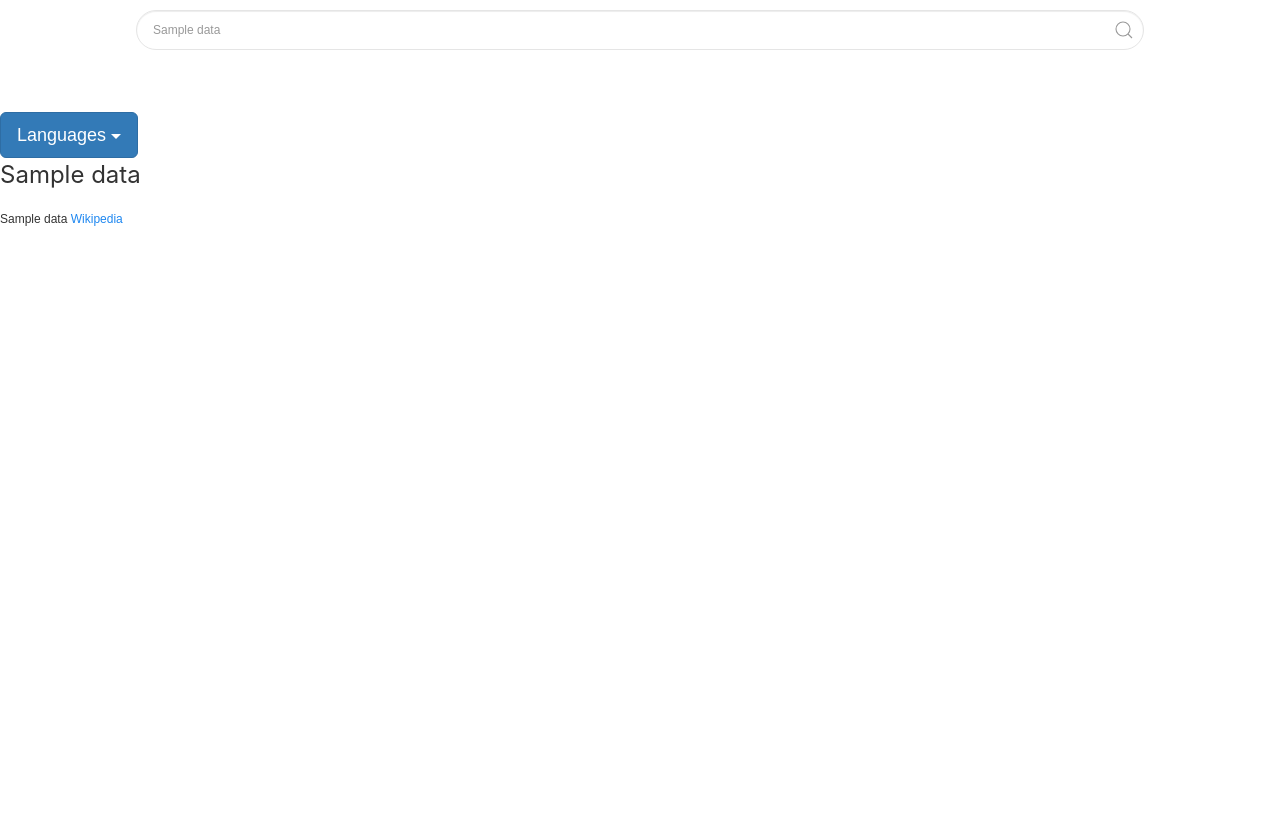
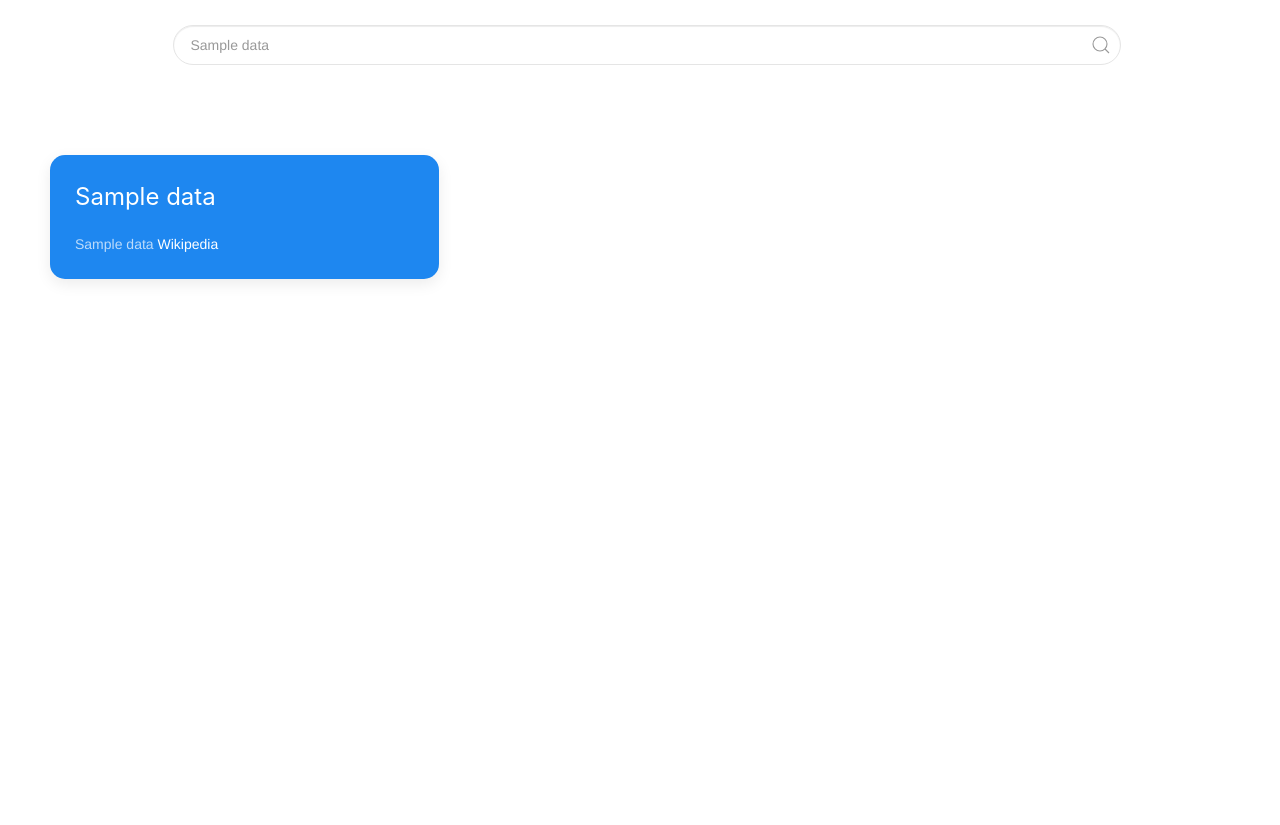
Before and after one commit to AsishKakumanu/CSE535-Information-Retrieval, a Flask app: template app/templates/resultsPage.html in a window 1280 px wide. Before the commit the page ends 226 px from the top, so only its background shows below. Run offline with Flask 2, Linux system fonts and the light colour scheme; the template is opened without the code that fills it: most values are stand-ins (such as "Sample title", 1, 10 or a date in 2020); some libraries are stand-ins or nearby versions.

Commit message:
resultsPage
Added Cards to resultPage

```diff
--- a/app/templates/resultsPage.html
+++ b/app/templates/resultsPage.html
@@ -12,9 +12,23 @@
     <title>Test</title>
     <link rel="stylesheet" type="text/css" href="https://maxcdn.bootstrapcdn.com/bootstrap/3.3.5/css/bootstrap.min.css">
     <link rel="stylesheet" href="/static/css/uikit.min.css" type="text/css">
-    <link rel="stylesheet" href="/static/css/main.css" type="text/css">
+    <style>
+        html,body{
+background-color: #fff;
+width : calc(100vw);
+height: calc(100vh);
+max-width: 99%;
+padding-left: 20px;
+        }
+        #data{
+            text-align : justify;
+            margin: 10px;
+        }
 
-    <style>
+        #content{
+text-align : justify;
+margin: 10px;
+        }
         .jumbotron {
         background-color: #2E2D88;
         color: white;
@@ -44,13 +58,15 @@ text-indent: 10px
 
         .main-div {
         text-align: center;
-margin: 10px;
+        margin: 15px;
+        margin-top: 25px;
         }
 
         .form {
         width: calc(100% - 20%)
         }
     </style>
+
 
 </head>
 
@@ -67,7 +83,7 @@ width: calc(100% - 20%)
         </div>
     </div>
     <br> <br> <br>
-    <div class="dropdown">
+    <!-- <div class="dropdown">
         <button class="btn btn-primary dropdown-toggle btn-lg" type="button" id="dropdownMenu1" data-toggle="dropdown"
             aria-haspopup="true" aria-expanded="true"> Languages <span class="caret"></span></button>
         <ul class="dropdown-menu">
@@ -77,18 +93,25 @@ width: calc(100% - 20%)
             <li><a href="#">Spanish</a></li>
             <li><a href="#">Thai</a></li>
         </ul>
-    </div>
-    <div id="data" style="float:left; width:30%;">
+    </div> -->
+    <div id="data" style="float:left; width:32%;">
+        <div class="uk-card uk-card-primary uk-card-hover uk-light" style="margin-bottom:20px; border-radius:15px;">
+            <div style="padding: 25px;">
                 <a href={{data[2]}}>
                     <h3>{{data[0]}}</h3>
                 </a>
                 {{data[1]}}
                 <a href={{data[2]}}>Wikipedia</a>
             </div>
-    <div id='content' style="float:right; width:70%; ">
+        </div>
+    </div>
+    <div id='content' style="float:right; width:65%; ">
+        <div>
             {% for dict_item in range(3, data|length) %}
             <div class='messagecontainer'>
                 {% for key, value in data[dict_item].items() %}
+                <div class="uk-card uk-card-small uk-card-default uk-card-hover" style="border-radius:15px;">
+                    <div style="padding: 15px;">
                         <div class="username">
                             {{value[1]}}
                         </div>
@@ -98,10 +121,15 @@ width: calc(100% - 20%)
                         </div>
                         <div class="date">
                             {{value[2]}}
+                        </div>
+                    </div>
                 </div><br><br>
+
                 {% endfor %}
             </div>
             {% endfor %}
+        </div>
+
     </div>
     <script src="/static/js/uikit.min.js"></script>
     <script src="/static/js/uikit-icons.min.js"></script>
```
Lines whose indentation alone changed are shown as unchanged.
